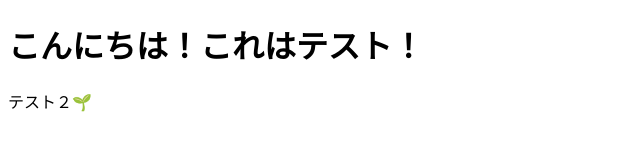
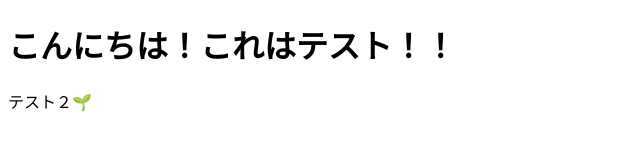
Before and after one commit to matsumae01/matsumae.github.io, a plain HTML site: page index.html in a window 1280 px wide. Shown: the full height of the page, 0-640 px from the left. Drawn offline with Linux system fonts and the light colour scheme.

Commit message:
Update index.html

```diff
--- a/index.html
+++ b/index.html
@@ -5,7 +5,7 @@
   <title>テストページ</title>
 </head>
 <body>
-  <h1>こんにちは！これはテスト！</h1>
+  <h1>こんにちは！これはテスト！！</h1>
   <p>テスト２🌱</p>
 </body>
 </html>
```
